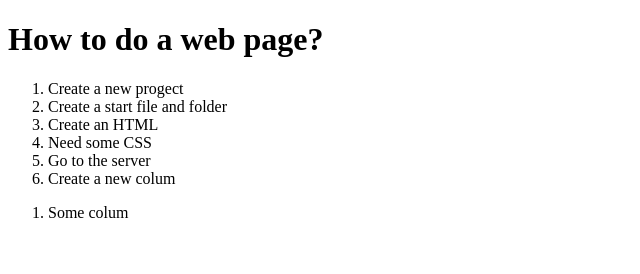
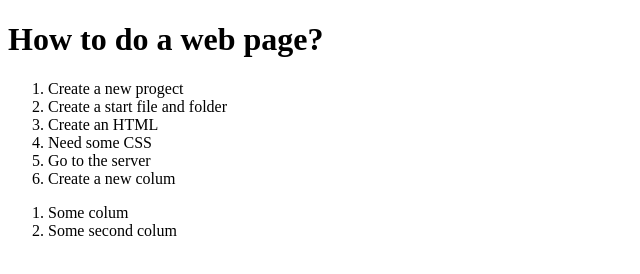
Before and after one commit to Noma9d/Studing, a plain HTML site: page PythonGOIT/index.html in a window 1280 px wide. Shown: the whole page, without its empty margins (0-640 px from the left). Drawn offline with Linux system fonts and the light colour scheme.

Commit message:
some cheng

```diff
--- a/PythonGOIT/index.html
+++ b/PythonGOIT/index.html
@@ -19,6 +19,7 @@
         </ol>
         <ol>
             <li>Some colum</li>
+            <li>Some second colum</li>
         </ol>
     </body>
 </html>
```
